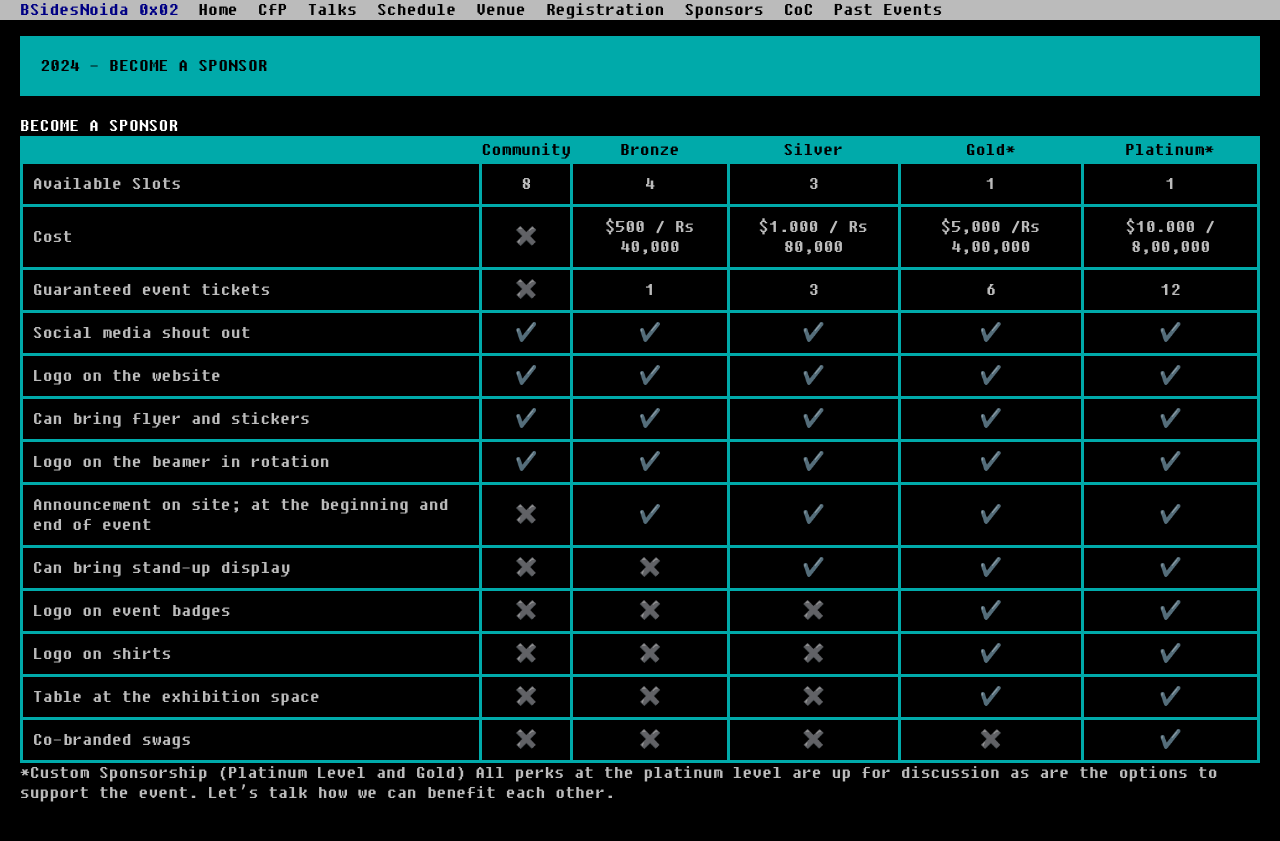
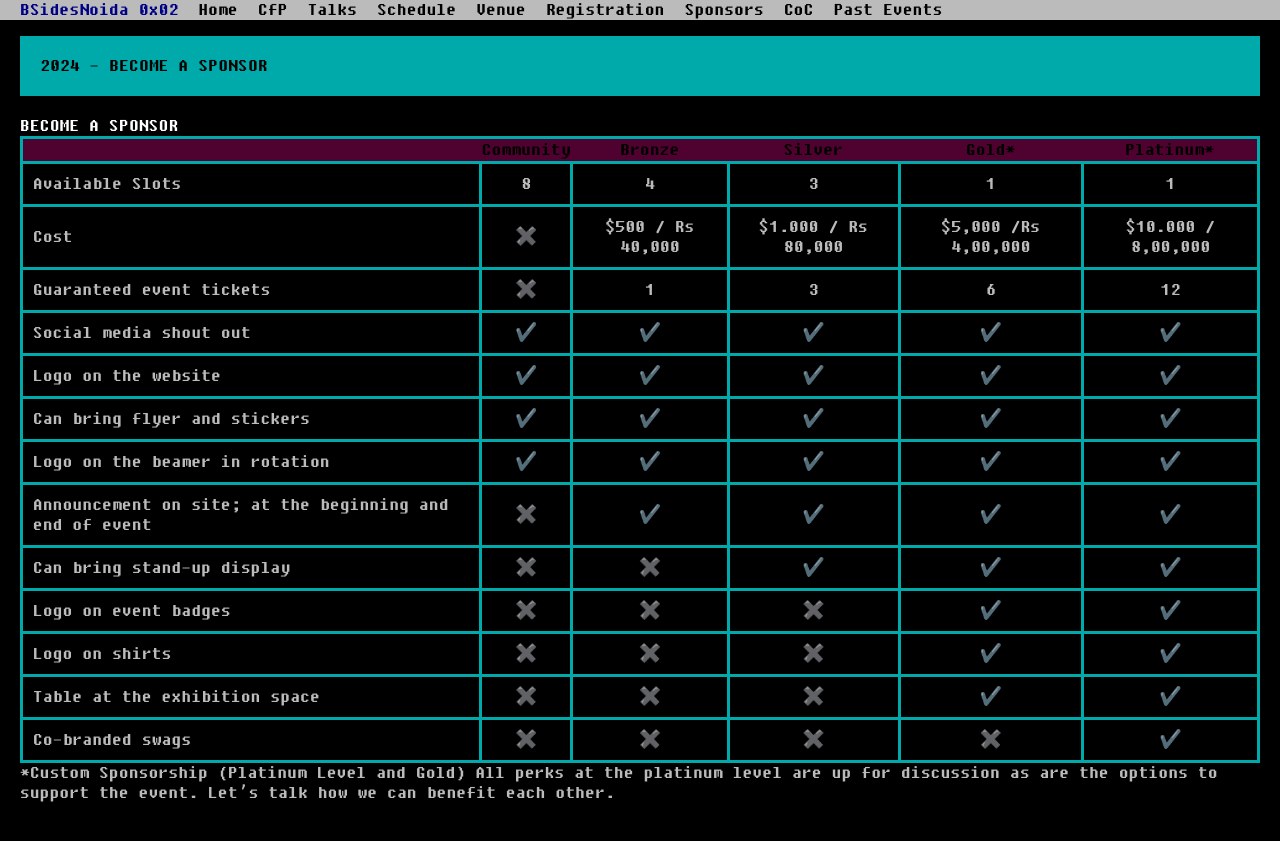
Before and after one commit to BSidesNoida/bsidesnoida.github.io, a Jekyll site: the page built from sponsor_us.md, in a window 1280 px wide. Shown: the top 841 px of the page. Built offline with Jekyll 4.4.1, drawn with Linux system fonts in a browser that asks for light colours; nearby versions of some CDN libraries; emoji names are drawn with the system emoji font.

Commit message:
Update bsides.css

```diff
--- a/stylesheets/bsides.css
+++ b/stylesheets/bsides.css
@@ -27,7 +27,7 @@
   padding: 10px;
 }
 thead {
-  background-color: #00aaaa;
+  background-color: #4f022f;
   color: #000000;
 }
 /* Needed for images inside a tags and mouseover */
```
